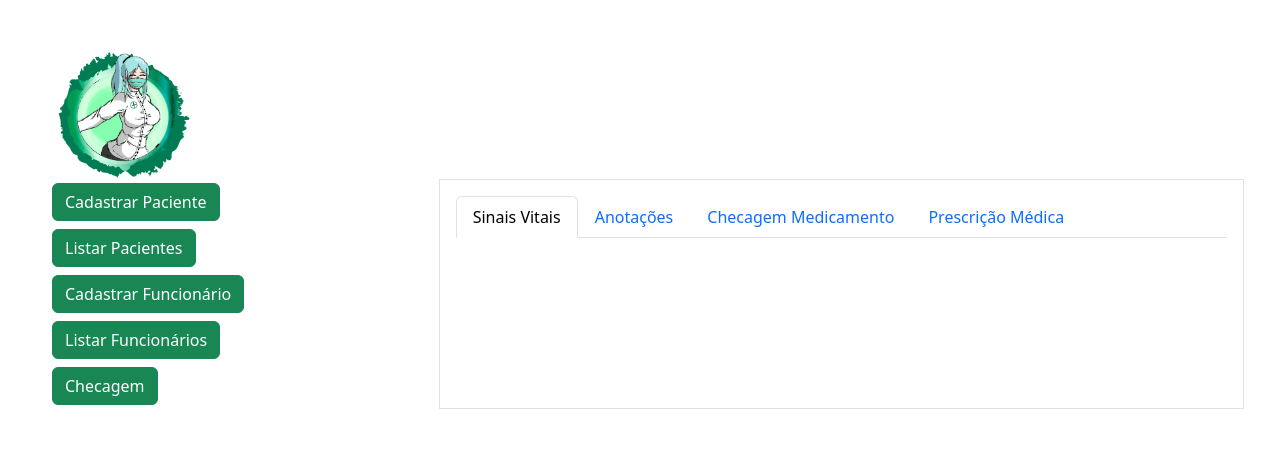
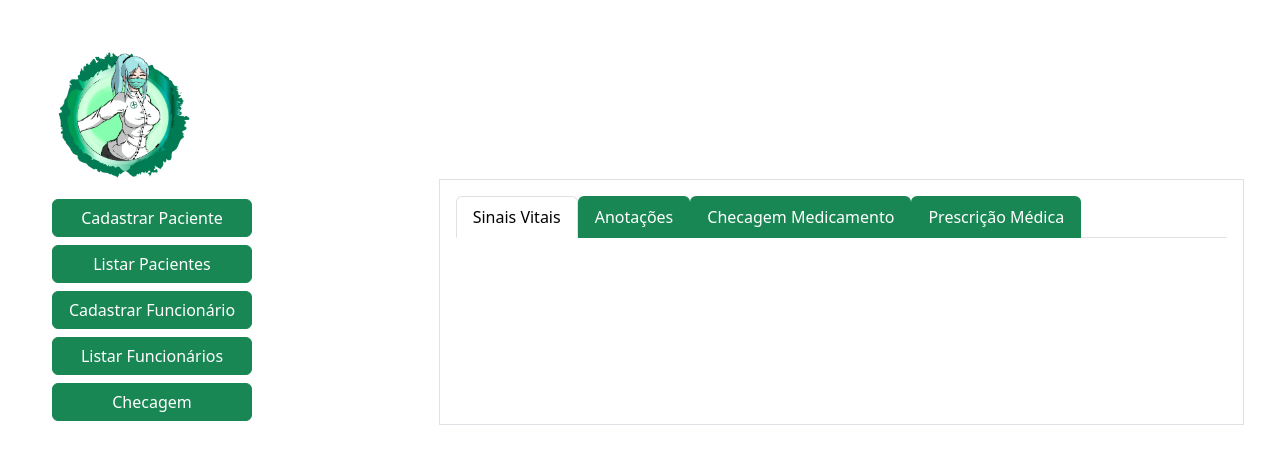
Before and after one commit to atalibaneto/TI34, a PHP site: page /checagem.php in a window 1280 px wide. Shown: the top 464 px of the page. Run offline with PHP 8.4, Linux system fonts and the light colour scheme.

Commit message:
Aula 20/03/2025 - final

```diff
--- /dev/null
+++ b/DesenvolveWEB/enfermagem/css/style.css
@@ -0,0 +1,11 @@
+.btn-success {
+    width: 200px;
+}
+.nav-link {
+    color:#FFF;
+    background-color: var(--bs-success);
+}
+.nav-link:hover {
+    color: #FFF;
+    background-color: #157146;
+}
--- a/DesenvolveWEB/enfermagem/index.php
+++ b/DesenvolveWEB/enfermagem/index.php
@@ -10,6 +10,7 @@ require "banco/conexao.php"; ?>
     <title>Checagem à Beira Leito</title>
     <link rel="icon" type="image/x-icon" href="imagens/favicon.ico">
     <link href="https://cdn.jsdelivr.net/npm/bootstrap@5.3.3/dist/css/bootstrap.min.css" rel="stylesheet" integrity="sha384-QWTKZyjpPEjISv5WaRU9OFeRpok6YctnYmDr5pNlyT2bRjXh0JMhjY6hW+ALEwIH" crossorigin="anonymous">
+    <link href="css/style.css" rel="stylesheet">
 </head>
 <body>
     <div class="container-fluid p-5">
--- a/DesenvolveWEB/enfermagem/lista_funcionarios.php
+++ b/DesenvolveWEB/enfermagem/lista_funcionarios.php
@@ -24,6 +24,7 @@ require "banco/conexao.php"; ?>
                         <h4>Lista de Funcionários</h4>
                     </div>
                     <div class="card-body">
+                    <?php include "mensagem.php"; ?>
                         <table class="table table-bordered table-striped">
                             <thead>
                                 <tr>
--- a/DesenvolveWEB/enfermagem/lista_pacientes.php
+++ b/DesenvolveWEB/enfermagem/lista_pacientes.php
@@ -24,6 +24,7 @@ require "banco/conexao.php"; ?>
                         <h4>Lista de Pacientes</h4>
                     </div>
                     <div class="card-body">
+                    <?php include "mensagem.php"; ?>
                         <table class="table table-bordered table-striped">
                             <thead>
                                 <tr>
--- a/DesenvolveWEB/enfermagem/menu.php
+++ b/DesenvolveWEB/enfermagem/menu.php
@@ -1,4 +1,4 @@
-<ul class="nav flex-column">
+<ul class="nav flex-column mt-3">
     <li class="nav-item p-1">
         <a class="btn btn-success" href="index.php">Cadastrar Paciente</a>
     </li>
```
